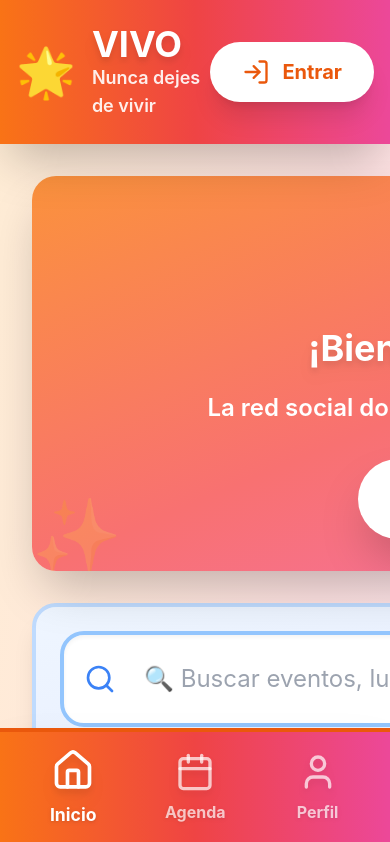
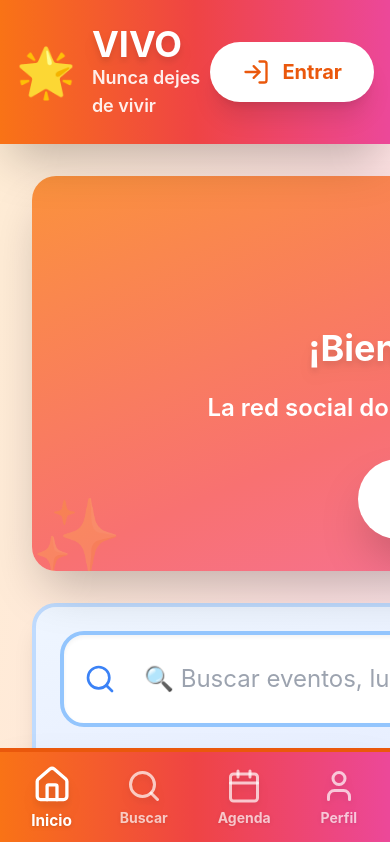
Before and after one commit to HoyVivo/Vivo, a React (Create React App) app: page / in a window 390 px wide. Shown: the top 842 px of the page. Built offline with nearby package versions, Linux system fonts and the light colour scheme.

Commit message:
Ocultar sidebar móvil + barra inferior completa

```diff
--- a/src/App.js
+++ b/src/App.js
@@ -834,8 +834,8 @@ function App() {
       {/* Main content */}
       <main className="max-w-6xl mx-auto px-4 md:px-6 py-8 pb-32 md:pb-8">
         <div className="grid md:grid-cols-3 gap-8">
-          {/* Sidebar - Desktop only - CON COLOR */}
-          <div className="hidden md:block">
+          {/* Sidebar - Desktop only (lg) - CON COLOR */}
+          <div className="hidden lg:block">
             <div className="bg-gradient-to-br from-purple-50 to-pink-100 rounded-3xl shadow-xl p-6 sticky top-28 border-4 border-purple-200">
               <nav className="space-y-4">
                 <button
@@ -921,45 +921,58 @@ function App() {
       )}
 
       {/* Menú inferior - Mobile only */}
-      <nav className="md:hidden fixed bottom-0 left-0 right-0 bg-gradient-to-r from-orange-500 via-red-500 to-pink-500 px-4 py-5 z-40 shadow-2xl border-t-4 border-orange-600">
+      <nav className="md:hidden fixed bottom-0 left-0 right-0 bg-gradient-to-r from-orange-500 via-red-500 to-pink-500 px-2 py-4 z-40 shadow-2xl border-t-4 border-orange-600">
         <div className="flex justify-around items-center">
           <button
             onClick={() => setCurrentView('feed')}
-            className={`flex flex-col items-center gap-2 ${
+            className={`flex flex-col items-center gap-1 ${
               currentView === 'feed' ? 'text-white scale-110' : 'text-white/70'
             }`}
           >
-            <Home className="w-10 h-10 drop-shadow-lg" />
-            <span className="text-base font-bold drop-shadow">Inicio</span>
+            <Home className="w-9 h-9 drop-shadow-lg" />
+            <span className="text-sm font-bold drop-shadow">Inicio</span>
           </button>
           <button
-            onClick={() => setCurrentView('calendar')}
-            className={`flex flex-col items-center gap-2 ${
-              currentView === 'calendar' ? 'text-white scale-110' : 'text-white/70'
-            }`}
+            onClick={() => {
+              setCurrentView('feed');
+              setTimeout(() => {
+                const searchInput = document.querySelector('input[type="text"]');
+                if (searchInput) searchInput.focus();
+              }, 100);
+            }}
+            className={`flex flex-col items-center gap-1 text-white/70`}
           >
-            <Calendar className="w-10 h-10 drop-shadow-lg" />
-            <span className="text-base font-bold drop-shadow">Agenda</span>
+            <Search className="w-9 h-9 drop-shadow-lg" />
+            <span className="text-sm font-bold drop-shadow">Buscar</span>
           </button>
           {user && (
             <button
               onClick={() => setShowNewPost(true)}
-              className="flex flex-col items-center gap-2"
+              className="flex flex-col items-center gap-1"
             >
-              <div className="bg-yellow-400 text-orange-600 p-5 rounded-full -mt-12 shadow-2xl border-4 border-white animate-pulse">
-                <Plus className="w-10 h-10" />
+              <div className="bg-yellow-400 text-orange-600 p-4 rounded-full -mt-10 shadow-2xl border-4 border-white animate-pulse">
+                <Plus className="w-9 h-9" />
               </div>
-              <span className="text-base font-bold text-white drop-shadow">Publicar</span>
+              <span className="text-sm font-bold text-white drop-shadow">Publicar</span>
             </button>
           )}
           <button
+            onClick={() => setCurrentView('calendar')}
+            className={`flex flex-col items-center gap-1 ${
+              currentView === 'calendar' ? 'text-white scale-110' : 'text-white/70'
+            }`}
+          >
+            <Calendar className="w-9 h-9 drop-shadow-lg" />
+            <span className="text-sm font-bold drop-shadow">Agenda</span>
+          </button>
+          <button
             onClick={() => setCurrentView('profile')}
-            className={`flex flex-col items-center gap-2 ${
+            className={`flex flex-col items-center gap-1 ${
               currentView === 'profile' ? 'text-white scale-110' : 'text-white/70'
             }`}
           >
-            <User className="w-10 h-10 drop-shadow-lg" />
-            <span className="text-base font-bold drop-shadow">Perfil</span>
+            <User className="w-9 h-9 drop-shadow-lg" />
+            <span className="text-sm font-bold drop-shadow">Perfil</span>
           </button>
         </div>
       </nav>
```
